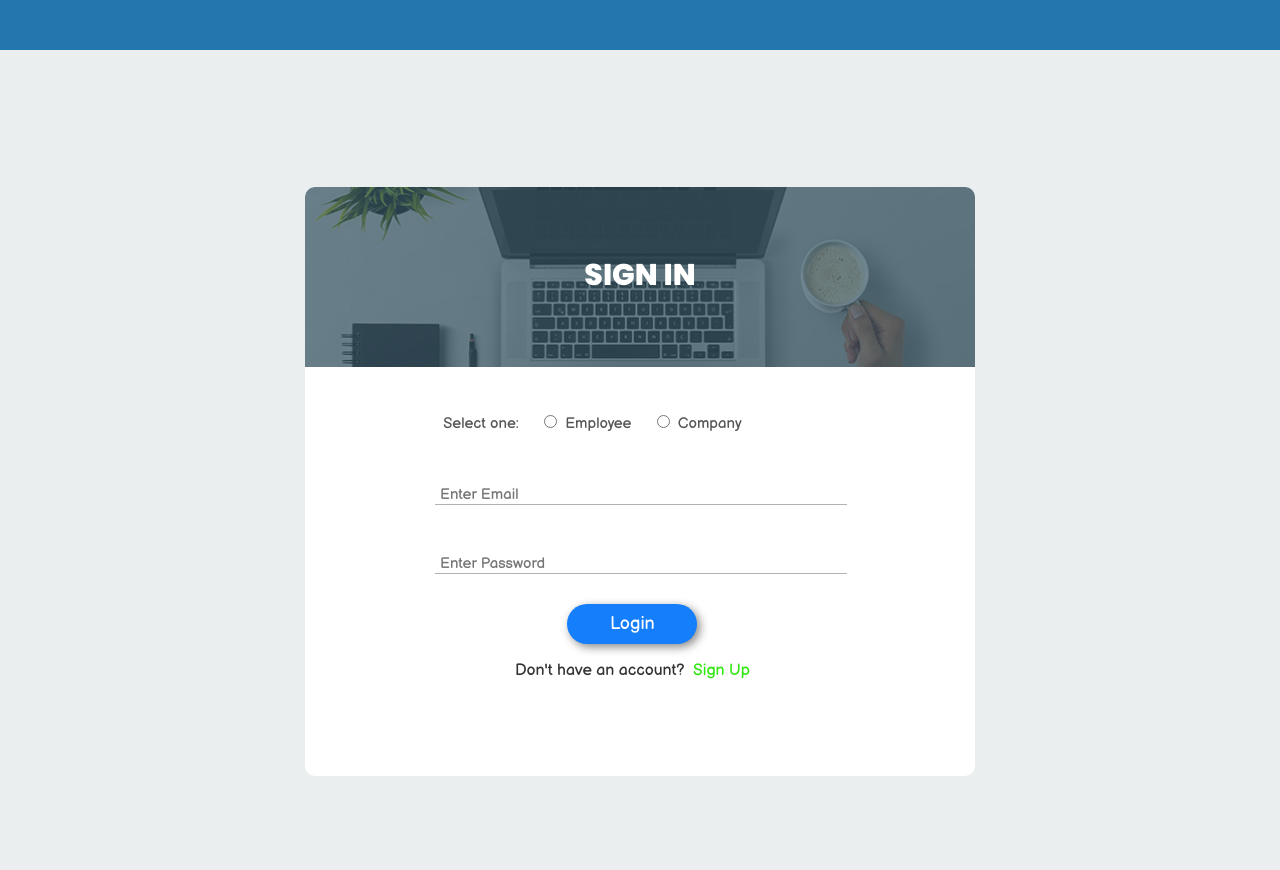
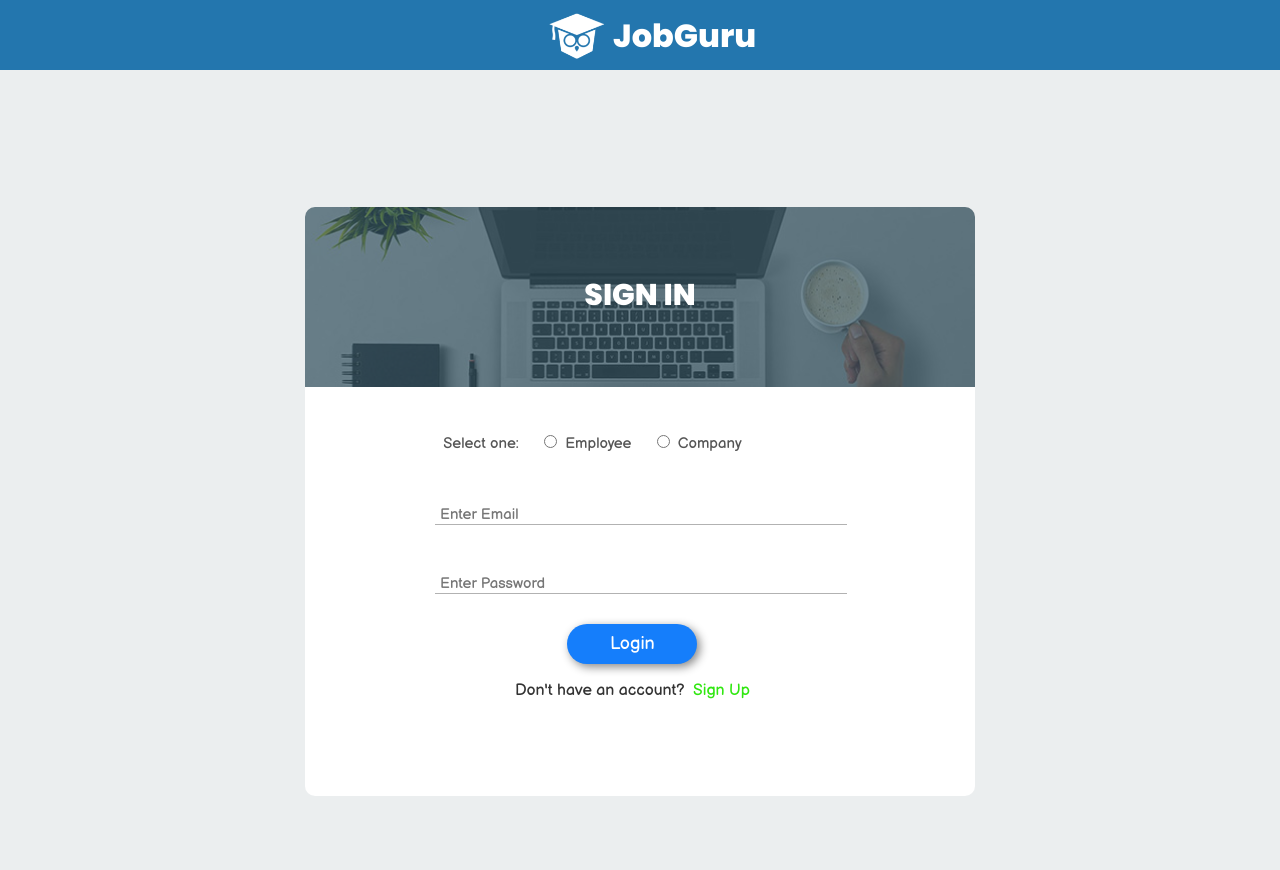
Before and after one commit to PAKSHAL31/job-portal, a PHP site: page / in a window 1280 px wide. Before the commit the page ends 776 px from the top, so only its background shows below. Run offline with PHP 8.4, Linux system fonts and the light colour scheme.

Commit message:
logo and name changes

```diff
--- a/css/login.css
+++ b/css/login.css
@@ -9,11 +9,31 @@
   margin: 0 auto;
 }
 
-.navbar {
+.navbar1{
   background-color: #2376ae;
   font-size: 18px;
   width: 100%;
+  height: 70px;
+  color: white;
+  font-family: "Poppins", sans-serif;
+  font-weight: 800;
+  text-align: center;
+}
+
+.logo {
+  margin-top: -12px;
   height: 50px;
+}
+
+.head1{
+  display: inline-block;
+  margin-right: -20px;
+}
+
+.head{
+  display: inline-block;
+  font-size: 32px;
+  margin-top: 12px;
 }
 
 .container-login {
@@ -161,7 +181,9 @@
   color: #555555;
 }
 
+
 @media (max-width: 604px) {
+
   .loginform {
     padding: 43px 15px 57px 125px;
   }
@@ -176,6 +198,7 @@
 }
 
 @media (max-width: 470px) {
+
   .loginform {
     padding: 43px 15px 57px 120px;
   }
--- a/index.php
+++ b/index.php
@@ -85,7 +85,10 @@ if ($_SERVER["REQUEST_METHOD"] == "POST") {
 
 <body>
     <div class="wholebody">
-        <div class="navbar"></div>
+        <div class="navbar1">
+            <div class="head1"><img src="web_dev_img/dailysmarty.png" class="logo"></div>
+            <div class="head"><span>JobGuru</span></div>
+        </div>
         <?php
         if ($login) {
             echo '<div class="mb-0 alert alert-success alert-dismissible fade show " role="alert">
--- a/php/admin.php
+++ b/php/admin.php
@@ -35,7 +35,7 @@ if(isset($_GET['v_id'])){
         <span class="navbar-toggle" id="js-navbar-toggle">
             <i class="fas fa-bars"></i>
         </span>
-        <a href="#" class="logo">logo</a>
+        <img src="../web_dev_img/dailysmarty.png" class="logo">
         <ul class="main-nav" id="js-menu">
             <li>
                 <a href="#" class="nav-links select-page"><i class="fa fa-home" aria-hidden="true"></i> Home</a>
--- a/php/companyhome.php
+++ b/php/companyhome.php
@@ -4,6 +4,7 @@ if (!isset($_SESSION['loggedin']) || $_SESSION['loggedin'] == false) {
   header("location: ../index.php");
 }
 include '_dbconnect.php';
+$c_id = $_SESSION['sess_id'];
 if (isset($_GET['job_id']) && isset($_GET['emp_no']) && isset($_GET['val'])) {
   $j_id = $_GET['job_id'];
   $e_id = $_GET['emp_no'];
@@ -37,7 +38,7 @@ if (isset($_GET['job_id']) && isset($_GET['emp_no']) && isset($_GET['val'])) {
     <span class="navbar-toggle" id="js-navbar-toggle">
       <i class="fas fa-bars"></i>
     </span>
-    <a href="#" class="logo">logo</a>
+    <img src="../web_dev_img/dailysmarty.png" class="logo">
     <ul class="main-nav" id="js-menu">
       <li>
         <a href="#" class="nav-links select-page"><i class="fa fa-home" aria-hidden="true"></i> Home</a>
@@ -61,7 +62,7 @@ if (isset($_GET['job_id']) && isset($_GET['emp_no']) && isset($_GET['val'])) {
 
   <div class="super-container">
     <?php
-    $sql = "SELECT j.job_id, j.job_position, j.job_location, j.job_type , ej.emp_no FROM postajob j JOIN employee_job ej WHERE j.job_id = ej.job_id AND j.company_no =1 AND ej.ar_val = 0;";
+    $sql = "SELECT j.job_id, j.job_position, j.job_location, j.job_type , ej.emp_no FROM postajob j JOIN employee_job ej WHERE j.job_id = ej.job_id AND j.company_no = '$c_id' AND ej.ar_val = 0;";
     $result = mysqli_query($conn, $sql);
     $numrows = mysqli_num_rows($result);
     if ($numrows == 0) {
--- a/php/companypostajob.php
+++ b/php/companypostajob.php
@@ -36,7 +36,7 @@ if ($_SERVER["REQUEST_METHOD"] == "POST") {
     <span class="navbar-toggle" id="js-navbar-toggle">
       <i class="fas fa-bars"></i>
     </span>
-    <a href="#" class="logo">logo</a>
+    <img src="../web_dev_img/dailysmarty.png" class="logo">
     <ul class="main-nav" id="js-menu">
       <li>
         <a href="companyhome.php" class="nav-links"><i class="fa fa-home" aria-hidden="true"></i> Home</a>
--- a/php/cv.php
+++ b/php/cv.php
@@ -33,7 +33,7 @@ if (isset($_POST['updlink'])) {
         <span class="navbar-toggle" id="js-navbar-toggle">
             <i class="fas fa-bars"></i>
         </span>
-        <a href="#" class="logo">logo</a>
+        <img src="../web_dev_img/dailysmarty.png" class="logo">
         <ul class="main-nav" id="js-menu">
             <li>
                 <a href="employeehome.php" class="nav-links"><i class="fa fa-home" aria-hidden="true"></i> Home</a>
--- a/php/employeehome.php
+++ b/php/employeehome.php
@@ -30,7 +30,7 @@ if (isset($_GET['job_id'])) {
     <span class="navbar-toggle" id="js-navbar-toggle">
       <i class="fas fa-bars"></i>
     </span>
-    <a href="#" class="logo">logo</a>
+    <img src="../web_dev_img/dailysmarty.png" class="logo">
     <ul class="main-nav" id="js-menu">
       <li>
         <a href="#" class="nav-links select-page"><i class="fa fa-home" aria-hidden="true"></i> Home</a>
--- a/php/employeenotifications.php
+++ b/php/employeenotifications.php
@@ -24,7 +24,7 @@ $e_id = $_SESSION['sess_id'];
     <span class="navbar-toggle" id="js-navbar-toggle">
       <i class="fas fa-bars"></i>
     </span>
-    <a href="#" class="logo">logo</a>
+    <img src="../web_dev_img/dailysmarty.png" class="logo">
     <ul class="main-nav" id="js-menu">
       <li>
         <a href="employeehome.php" class="nav-links"><i class="fa fa-home" aria-hidden="true"></i> Home</a>
```
Also changed, not shown: css/navbar.css (+5 -10 lines), php/register.php (+5 -2 lines), web_dev_img/dailysmarty.png (added).
